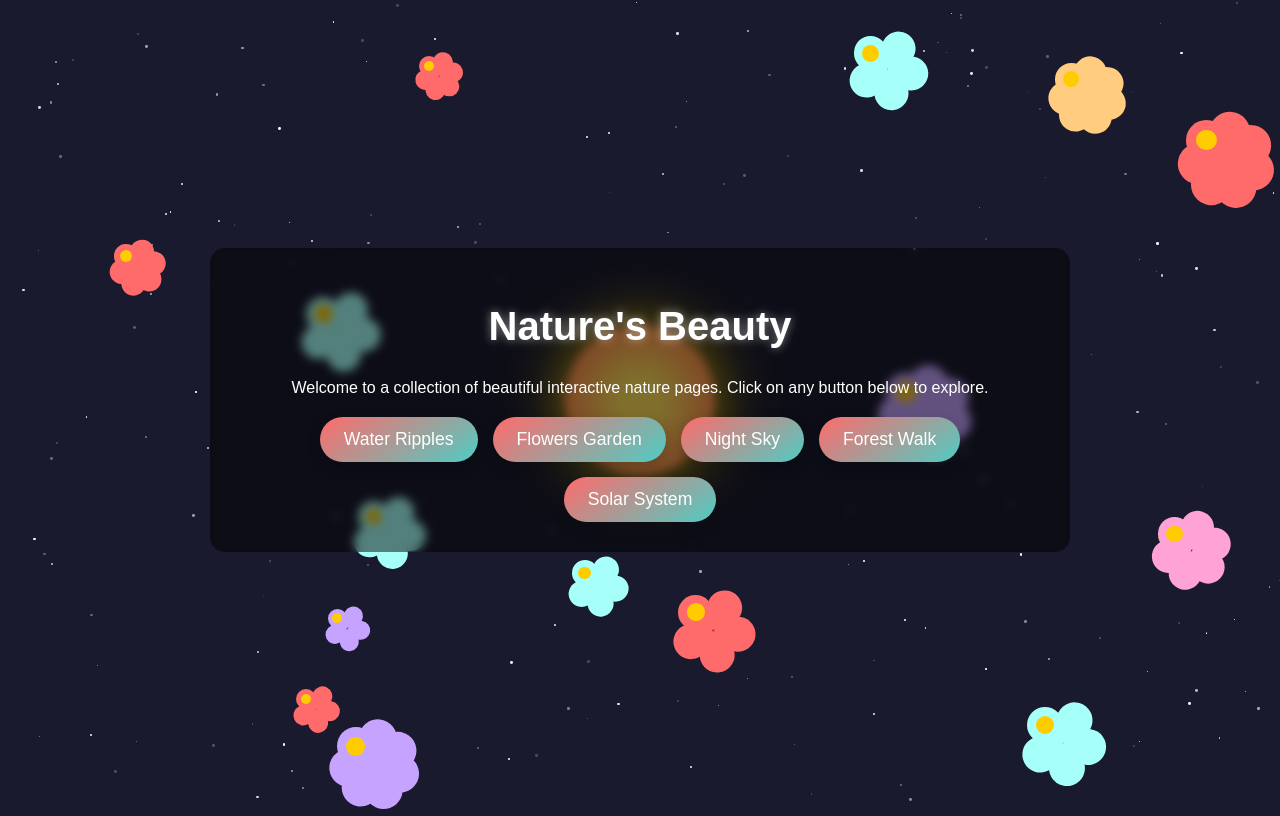
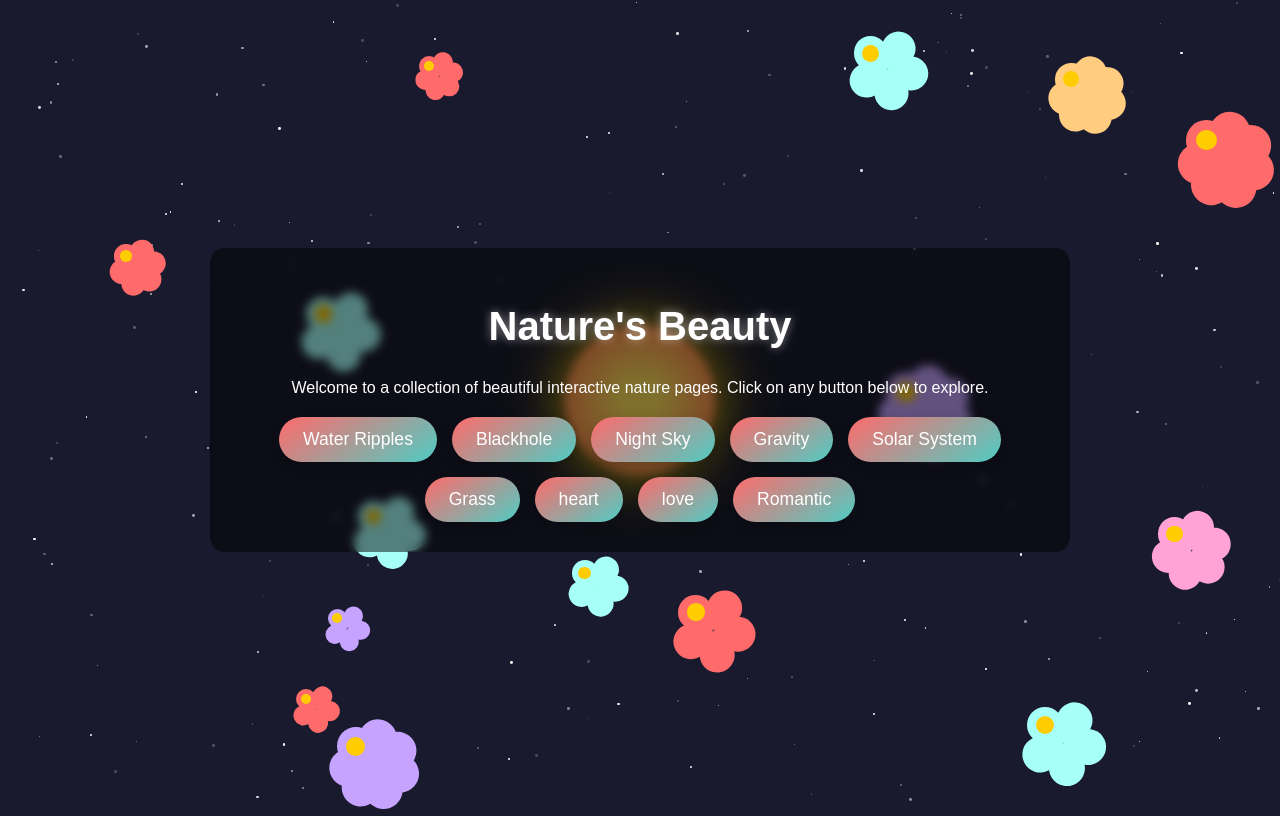
Before and after one commit to rockerritesh/canva, a plain HTML site: page index.html in a window 1280 px wide. Drawn offline with Linux system fonts and the light colour scheme.

Commit message:
Update index.html

```diff
--- a/index.html
+++ b/index.html
@@ -147,10 +147,14 @@
 
     <div class="button-container">
       <button class="nav-button" onclick="location.href='ripple.html'">Water Ripples</button>
-      <button class="nav-button" onclick="location.href='blackhole.html'">Flowers Garden</button>
+      <button class="nav-button" onclick="location.href='blackhole.html'">Blackhole</button>
       <button class="nav-button" onclick="location.href='sky.html'">Night Sky</button>
-      <button class="nav-button" onclick="location.href='gravity.html'">Forest Walk</button>
+      <button class="nav-button" onclick="location.href='gravity.html'">Gravity</button>
       <button class="nav-button" onclick="location.href='solar.html'">Solar System</button>
+      <button class="nav-button" onclick="location.href='grass.html'">Grass</button>
+      <button class="nav-button" onclick="location.href='heart.html'">heart</button>
+      <button class="nav-button" onclick="location.href='love.html'">love</button>
+      <button class="nav-button" onclick="location.href='romantic.html'">Romantic</button>
     </div>
   </div>
 
```
